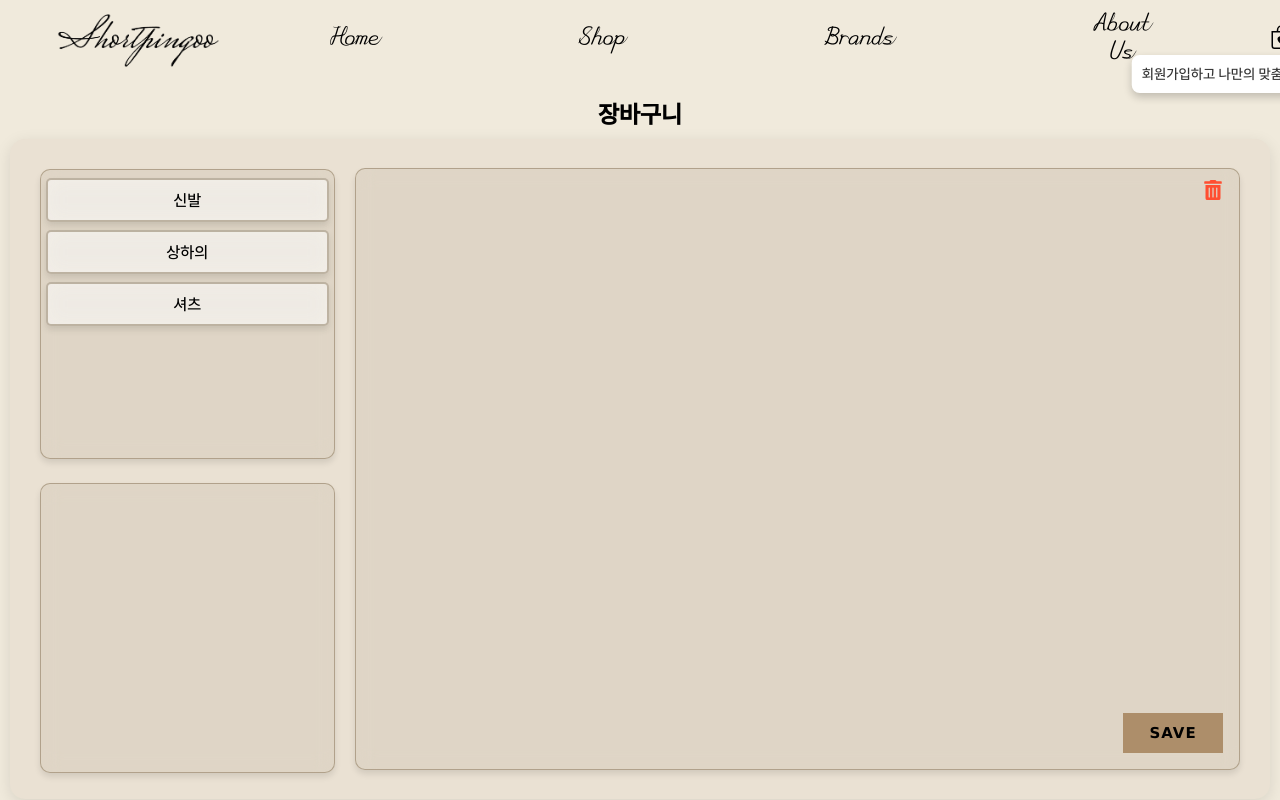
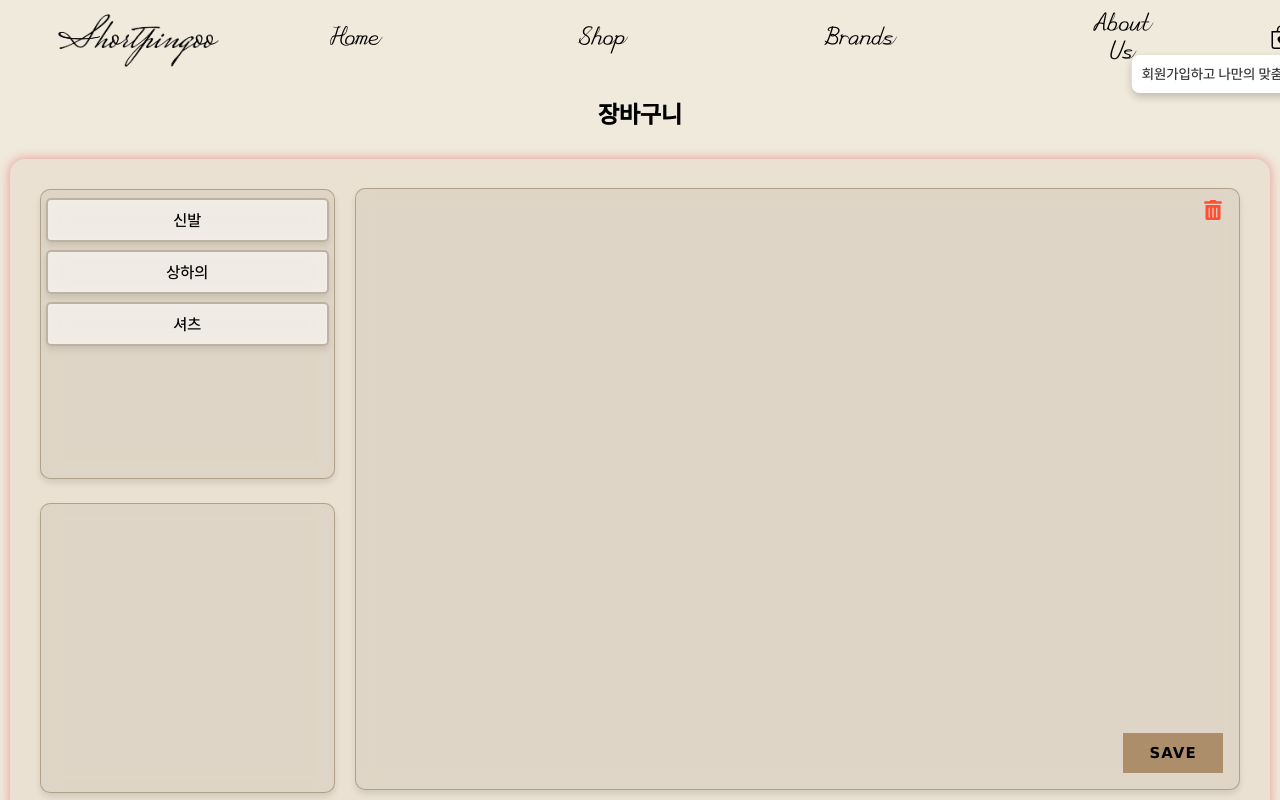
Before and after one commit to SK-Rookies-Final3/FrontEnd, a React (Create React App) app: page /mypages/cart in a window 1280 px wide. Shown: the top 800 px of the page. Built offline with nearby package versions, Linux system fonts and the light colour scheme.

Commit message:
css fix: RF-49 <장바구니 커스텀장바구니 강조>

```diff
--- a/src/component/css/Mypage_Cart.css
+++ b/src/component/css/Mypage_Cart.css
@@ -12,13 +12,36 @@
     justify-content: center;
     align-items: center;
     /* width: 60%; */
+    margin-top: 20px;
     min-width: 1200px;
     height: 600px;
     background-color: #EAE1D3;
     border-radius: 15px;
-    box-shadow: 0px 4px 16px rgba(0, 0, 0, 0.1);
+    /* box-shadow: 0px 4px 16px rgba(0, 0, 0, 0.1); */
+    box-shadow: 0px 0px 50px 0px #FF0062;
     overflow: hidden;
     padding: 30px;
+    animation-name: pulse;
+    animation-duration: 3.5s;
+    animation-iteration-count: infinite;
+}
+
+@keyframes pulse {
+    0% {
+        box-shadow: 0px 0px 10px 0px #8deba3;
+    }
+
+    25% {
+        box-shadow: 0px 0px 20px 10px #adccdf;
+    }
+
+    75% {
+        box-shadow: 0px 0px 10px 0px #e99595;
+    }
+
+    100% {
+        box-shadow: 0px 0px 10px 0px #8deba3;
+    }
 }
 
 .left-box {
```
